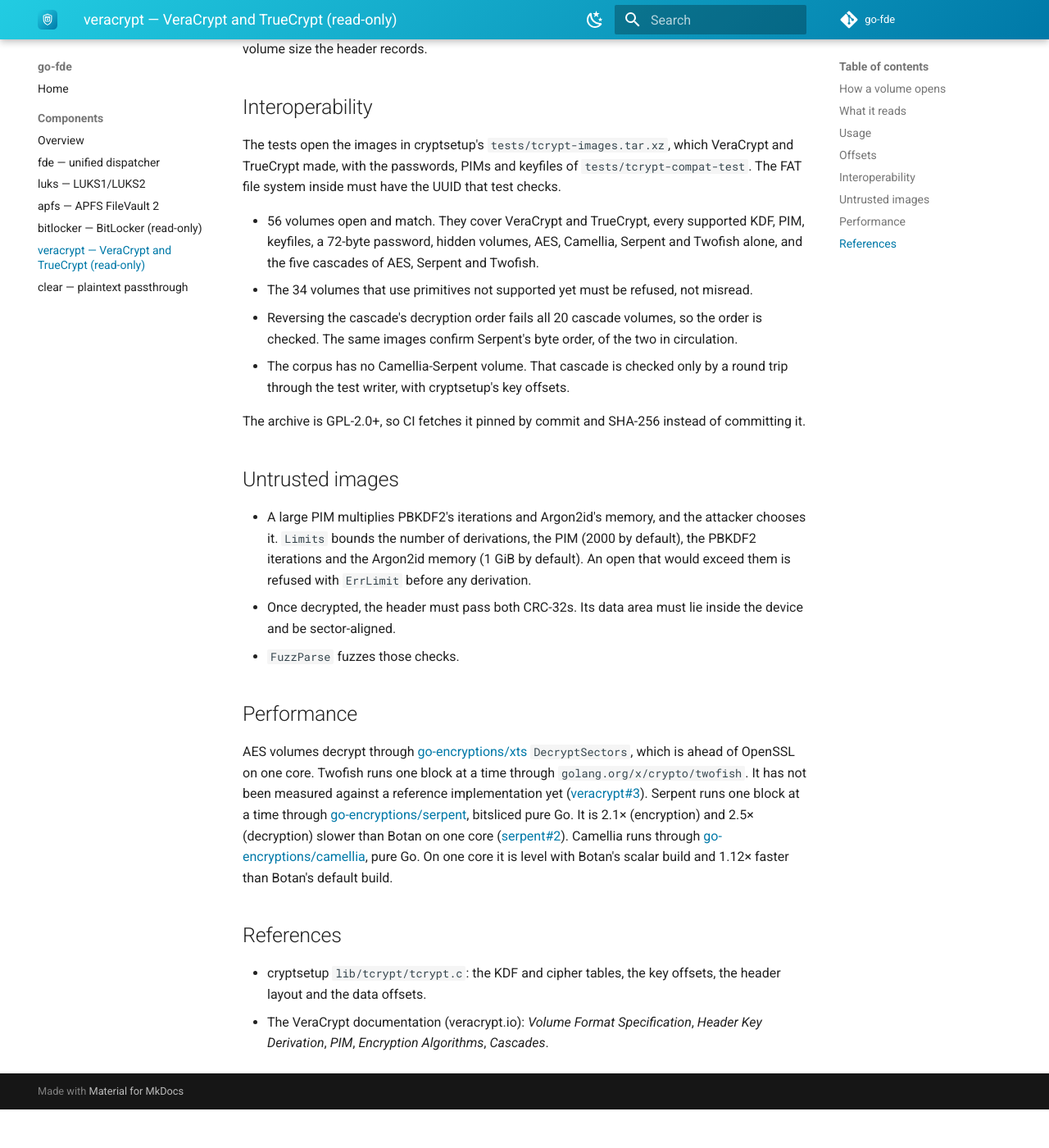
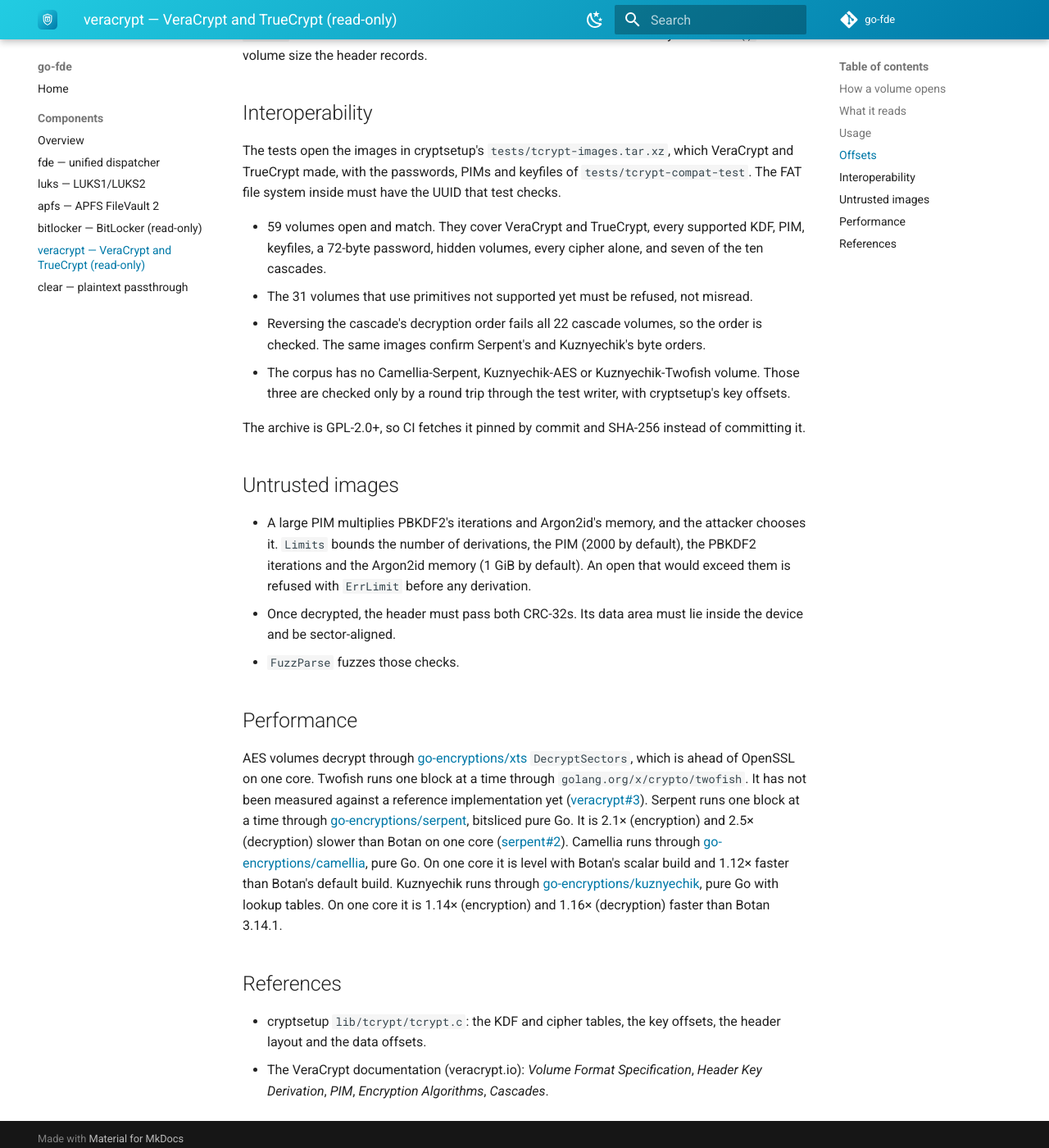
Before and after one commit to go-fde/docs, an MkDocs documentation site: the page built from docs/components/veracrypt.md, in a window 1280 px wide and 1400 px high, scrolled down 1935 px. Shown: the whole window at 82% size. Built offline with MkDocs 1.6.1 and Material for MkDocs 9.7.7, drawn with Linux system fonts in a browser that asks for light colours; the version menu is left out; before the commit the page ends 3288 px from its top, so only the background shows below that; some of the changed text lies outside the part shown.

Commit message:
veracrypt: Kuznyechik, every XTS chain (v0.4.0) (#15)
go-fde/veracrypt v0.4.0 opens Kuznyechik and the four cascades that use
it, so every XTS chain VeraCrypt offers is now covered. The component
page, the overview and the home page say so, with the new corpus count
(59 open, 31 refused) and the 22 cascade volumes the order check fails.
The page names the three cascades with no corpus volume and adds
Kuznyechik's speed against Botan.

Refs go-fde/fde#28

Co-authored-by: Claude Opus 5.5 <noreply@anthropic.com>

```diff
--- a/docs/components/veracrypt.md
+++ b/docs/components/veracrypt.md
@@ -32,7 +32,7 @@ Because the header cannot be recognised, the [`fde`](fde.md) dispatcher's
 
 | | |
 |---|---|
-| Ciphers (XTS) | AES, Camellia, Serpent, Twofish; the cascades AES-Twofish, AES-Twofish-Serpent, Camellia-Serpent, Serpent-AES, Serpent-Twofish-AES, Twofish-Serpent |
+| Ciphers (XTS) | every XTS chain VeraCrypt offers: AES, Camellia, Kuznyechik, Serpent, Twofish, and the cascades AES-Twofish, AES-Twofish-Serpent, Camellia-Kuznyechik, Camellia-Serpent, Kuznyechik-AES, Kuznyechik-Serpent-Camellia, Kuznyechik-Twofish, Serpent-AES, Serpent-Twofish-AES, Twofish-Serpent |
 | KDFs | PBKDF2 with SHA-512, SHA-256, BLAKE2s-256 or RIPEMD-160; Argon2id; TrueCrypt's PBKDF2-SHA-1 with `Legacy` |
 | Options | PIM, keyfiles (up to 1 MiB each), passwords up to 128 bytes |
 | Volumes | normal, hidden, backup headers; VeraCrypt and TrueCrypt 5.0 and later |
@@ -40,9 +40,8 @@ Because the header cannot be recognised, the [`fde`](fde.md) dispatcher's
 **Not supported yet.** A volume that uses these fails like a wrong
 password, because nothing on disk can tell the two apart:
 
-- Kuznyechik, and the cascades that use it
+- the Whirlpool and Streebog KDFs
   ([go-fde/fde#28](https://github.com/go-fde/fde/issues/28));
-- the Whirlpool and Streebog KDFs;
 - TrueCrypt's LRW and CBC modes, and headers older than version 3.
 
 **Refused** with `ErrUnsupported`: system encryption, and sector sizes
@@ -86,17 +85,17 @@ which VeraCrypt and TrueCrypt made, with the passwords, PIMs and keyfiles of
 `tests/tcrypt-compat-test`. The FAT file system inside must have the UUID
 that test checks.
 
-- 56 volumes open and match. They cover VeraCrypt and TrueCrypt, every
-  supported KDF, PIM, keyfiles, a 72-byte password, hidden volumes, AES,
-  Camellia, Serpent and Twofish alone, and the five cascades of AES,
-  Serpent and Twofish.
-- The 34 volumes that use primitives not supported yet must be refused, not
+- 59 volumes open and match. They cover VeraCrypt and TrueCrypt, every
+  supported KDF, PIM, keyfiles, a 72-byte password, hidden volumes, every
+  cipher alone, and seven of the ten cascades.
+- The 31 volumes that use primitives not supported yet must be refused, not
   misread.
-- Reversing the cascade's decryption order fails all 20 cascade volumes,
-  so the order is checked. The same images confirm Serpent's byte order,
-  of the two in circulation.
-- The corpus has no Camellia-Serpent volume. That cascade is checked only
-  by a round trip through the test writer, with cryptsetup's key offsets.
+- Reversing the cascade's decryption order fails all 22 cascade volumes,
+  so the order is checked. The same images confirm Serpent's and
+  Kuznyechik's byte orders.
+- The corpus has no Camellia-Serpent, Kuznyechik-AES or Kuznyechik-Twofish
+  volume. Those three are checked only by a round trip through the test
+  writer, with cryptsetup's key offsets.
 
 The archive is GPL-2.0+, so CI fetches it pinned by commit and SHA-256
 instead of committing it.
@@ -128,7 +127,10 @@ than Botan on one core
 Camellia runs through
 [go-encryptions/camellia](https://github.com/go-encryptions/camellia), pure
 Go. On one core it is level with Botan's scalar build and 1.12× faster than
-Botan's default build.
+Botan's default build. Kuznyechik runs through
+[go-encryptions/kuznyechik](https://github.com/go-encryptions/kuznyechik),
+pure Go with lookup tables. On one core it is 1.14× (encryption) and 1.16×
+(decryption) faster than Botan 3.14.1.
 
 ## References
 
```
Also changed, not shown: docs/components/index.md (+1 -1 lines), docs/index.md (+1 -1 lines).
